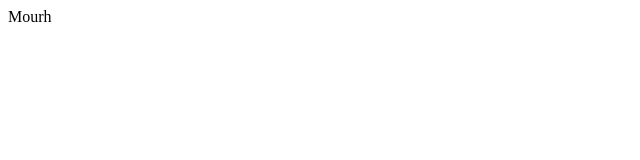
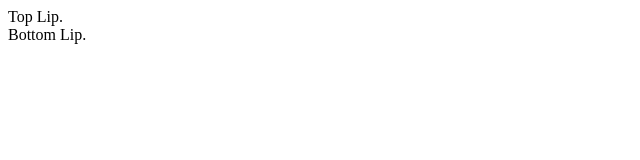
Before and after one commit to GaryKertis/gordon, a website: page app/index.html in a window 1280 px wide. Shown: the full height of the page, 0-640 px from the left. Drawn offline with nearby package versions, Linux system fonts and the light colour scheme.

Commit message:
Isolate scope on directive.

```diff
--- a/app/controllers.js
+++ b/app/controllers.js
@@ -4,5 +4,7 @@ var gordonApp = angular.module("gordonApp", ["gordonApp.face"]);
 
 gordonApp.controller("gordonCtrl", function ($scope, $http) {
 
+$scope.top = "Top Lip.";
+$scope.bottom = "Bottom Lip.";
 
 });
--- a/app/index.html
+++ b/app/index.html
@@ -11,8 +11,8 @@
     <script src="mouth/mouth.directive.js"></script>
 </head>
 <div ng-controller="gordonCtrl">
-<mouth></mouth>
-
+<mouth sentence="top"></mouth>
+<mouth sentence="bottom"></mouth>
 
 </div>
 
--- a/app/mouth/mouth.directive.js
+++ b/app/mouth/mouth.directive.js
@@ -2,8 +2,10 @@
 
 gordonApp.face.directive("mouth", function() {
     return {
-        scope: {},
+    	scope: {
+    		isolatedSentence: '=sentence'
+    	},
         restrict: "E",
-        template: "<div>Mourh</div>",
+        template: "<div>{{isolatedSentence}}</div>",
     }
 });
```
